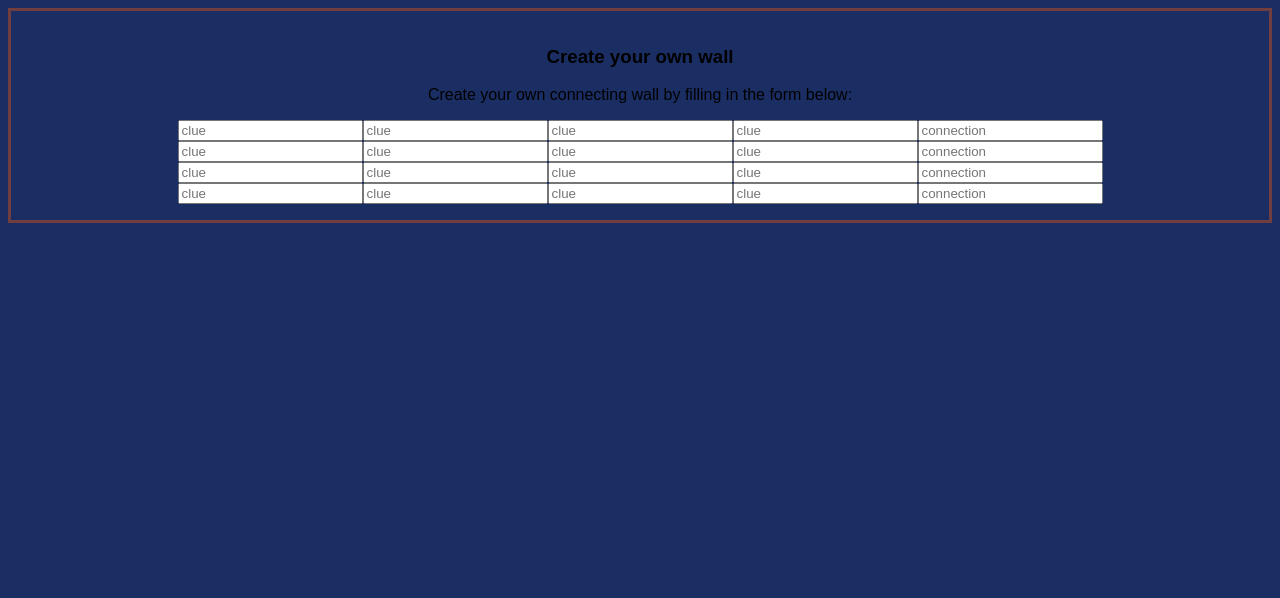
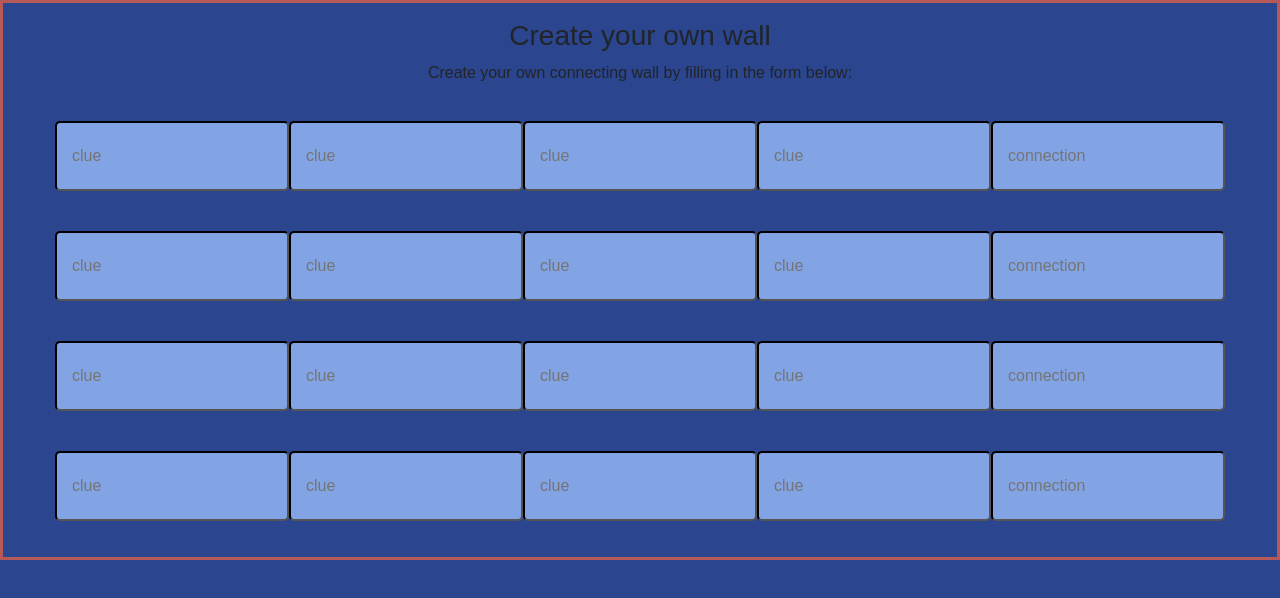
Before and after one commit to jram95/only-connect-frontend, a React (Create React App) app: page /new-wall in a window 1280 px wide. Shown: the top 598 px of the page. Built offline with nearby package versions, Linux system fonts and the light colour scheme.

Commit message:
add bootstrap grid to InputClues

```diff
--- a/public/index.html
+++ b/public/index.html
@@ -2,6 +2,17 @@
 <html lang="en">
   <head>
     <title>React App</title>
+    <meta charset="utf-8" />
+    <meta
+      name="viewport"
+      content="width=device-width, initial-scale=1, shrink-to-fit=no"
+    />
+    <link
+      rel="stylesheet"
+      href="https://stackpath.bootstrapcdn.com/bootstrap/4.3.1/css/bootstrap.min.css"
+      integrity="sha384-ggOyR0iXCbMQv3Xipma34MD+dH/1fQ784/j6cY/iJTQUOhcWr7x9JvoRxT2MZw1T"
+      crossorigin="anonymous"
+    />
     <link rel="stylesheet" href="styles.css" />
   </head>
   <body>
--- a/public/styles.css
+++ b/public/styles.css
@@ -1,5 +1,5 @@
 body {
-  background-color: #1b2e63;
+  background-color: #2b458f;
   font-family: sans-serif;
 }
 
@@ -16,7 +16,7 @@ body {
   margin: auto;
   padding: 40px 0;
   color: rgb(143, 184, 231);
-  background-color: #1b2e63;
+  background-color: #2b458f;
   padding-bottom: 20px;
 }
 
@@ -60,7 +60,7 @@ h3 {
 .rules-box {
   text-align: center;
   padding: 1em;
-  border: 0.2em solid rgb(112, 62, 62);
+  border: 0.2em solid rgb(182, 89, 89);
 }
 
 .header {
@@ -96,3 +96,21 @@ h3 {
   text-align: center;
   justify-content: center;
 }
+
+.container {
+  margin: auto;
+  padding: 10px 0;
+}
+.row {
+  height: 90px;
+  padding: 10px 0;
+}
+
+.col {
+  padding-right: 10px 0;
+  border-radius: 5px;
+  border-width: 2px;
+  border-color: black;
+  background-color: rgb(130, 164, 228);
+  color: black;
+}
--- a/src/components/NewWall/InputClues.tsx
+++ b/src/components/NewWall/InputClues.tsx
@@ -6,12 +6,34 @@ export default function InputClues(): JSX.Element {
   }
   return (
     <>
-      <div className="form">
-        <input placeholder="clue" onChange={(e) => handleInputClue(e)} />
-        <input placeholder="clue" onChange={(e) => handleInputClue(e)} />
-        <input placeholder="clue" onChange={(e) => handleInputClue(e)} />
-        <input placeholder="clue" onChange={(e) => handleInputClue(e)} />
-        <input placeholder="connection" onChange={(e) => handleInputClue(e)} />
+      <div className="container">
+        <div className="row">
+          <input
+            className="col"
+            placeholder="clue"
+            onChange={(e) => handleInputClue(e)}
+          />
+          <input
+            className="col"
+            placeholder="clue"
+            onChange={(e) => handleInputClue(e)}
+          />
+          <input
+            className="col"
+            placeholder="clue"
+            onChange={(e) => handleInputClue(e)}
+          />
+          <input
+            className="col"
+            placeholder="clue"
+            onChange={(e) => handleInputClue(e)}
+          />
+          <input
+            className="col"
+            placeholder="connection"
+            onChange={(e) => handleInputClue(e)}
+          />
+        </div>
       </div>
     </>
   );
```
